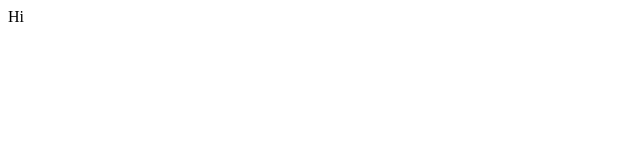
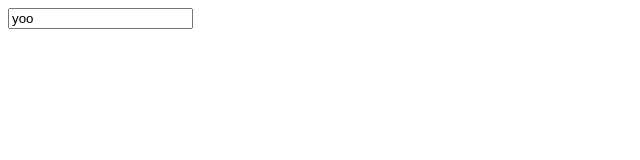
Before and after one commit to edel1212/reatStudy, a React (Create React App) app in the folder reack-hook-study/: page / in a window 1280 px wide. Shown: the top 160 px of the page, without its empty margins (0-640 px from the left). Built offline with nearby package versions, Linux system fonts and the light colour scheme.

Commit message:
useSate 활용 - 외부에서 불러와 사용 하기

```diff
--- a/reack-hook-study/src/App.js
+++ b/reack-hook-study/src/App.js
@@ -1,5 +1,25 @@
+import { useState } from "react";
+
+// 💬 외부에 선언 되어 있는 함수안에 useStat가 있음
+const useInput = (initialValue) => {
+  const [value, setValue] = useState(initialValue);
+  return { value, setValue };
+};
+
 function App() {
-  return <div className="App">Hi</div>;
+  // 💬 컴포넌트 내부 함수에서 외부 함수를 선언해서 반환 Object를 받음
+  const name = useInput("yoo");
+  return (
+    <div className="App">
+      <input
+        type="text"
+        placeholder="name"
+        // 👉 Object 형식으로 반환 하기 떄문에 아래와 같이 사용
+        value={name.value}
+        onChange={(e) => name.setValue(e.target.value)}
+      />
+    </div>
+  );
 }
 
 export default App;
```
Also changed, not shown: 1 other file (tests, documents, lock files or other folders).
